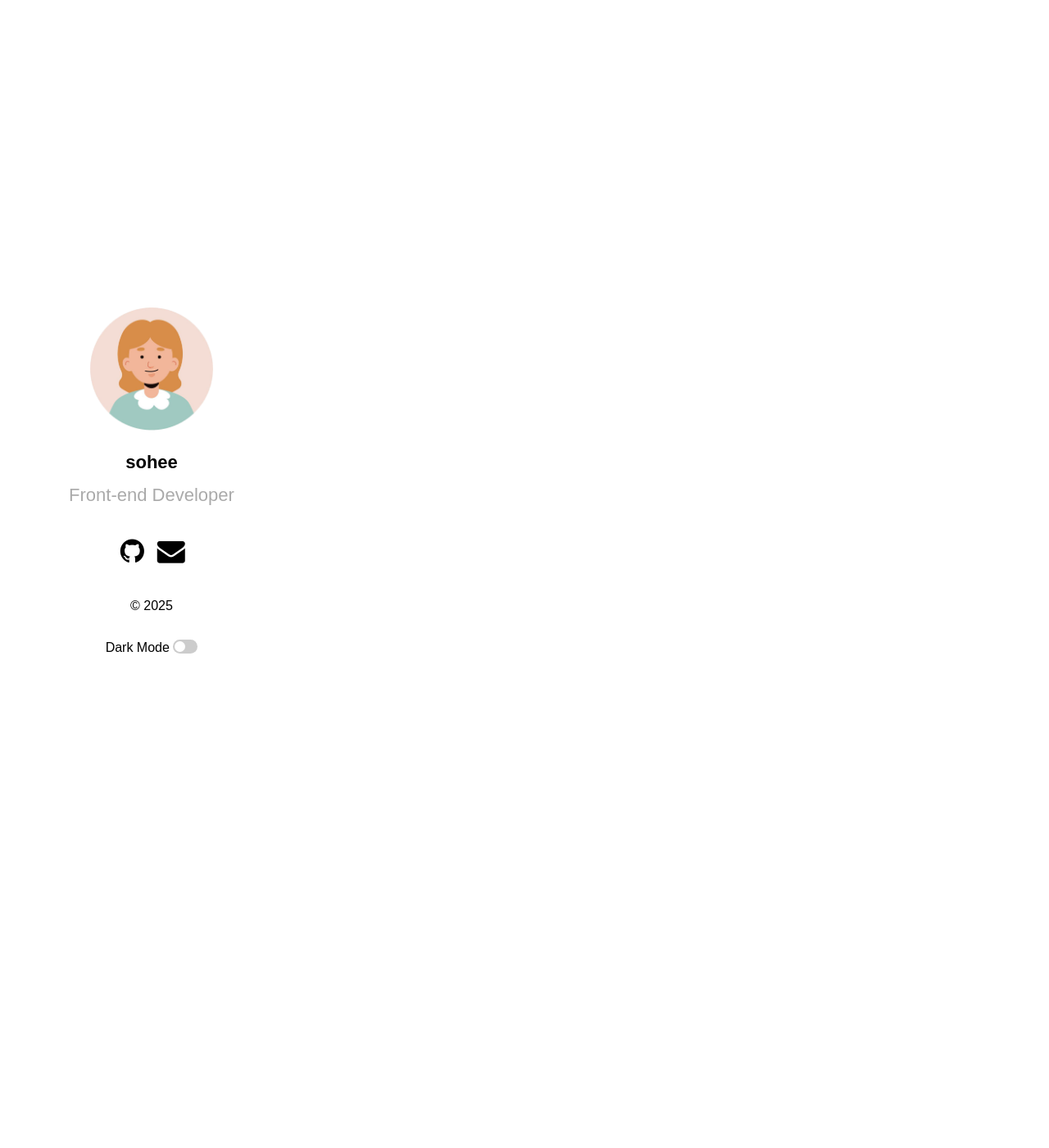
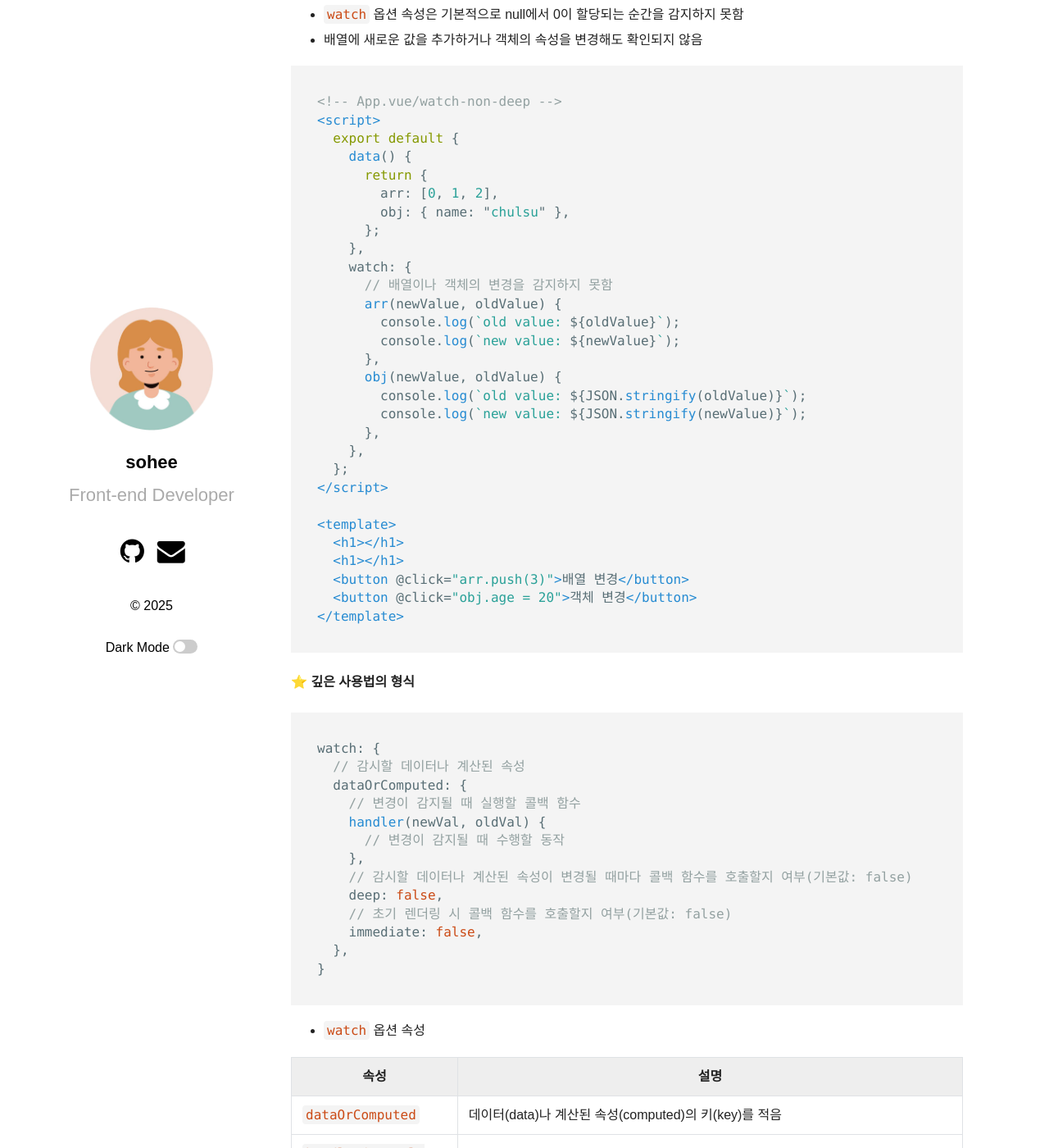
Before and after one commit to shkim00216/shkim00216.github.io, a Jekyll site: the page built from _posts/2025-10-01-vue2.md, in a window 1280 px wide and 1400 px high, scrolled down 29124 px. Shown: the whole window at 82% size. Built offline with Jekyll 4.4.1, drawn with Linux system fonts in a browser that asks for light colours; some web fonts are replaced; some of the changed text lies outside the part shown.

Commit message:
Update 2025-10-01-vue2.md

````diff
--- a/_posts/2025-10-01-vue2.md
+++ b/_posts/2025-10-01-vue2.md
@@ -219,7 +219,9 @@ createApp({
 
 ## [데이터 보간 사용하기]
 
-> **텍스트 보간** : 콧수염처럼 생긴 중괄호 두 쌍으로 표시하는 콧수염 문법으로 구성 {{ 데이터 속성 }}
+> **텍스트 보간** : 콧수염처럼 생긴 중괄호 두 쌍으로 표시하는 콧수염 문법으로 구성
+
+`{{ 데이터 속성 }}`
 
 ```html
 <!-- App.vue -->
@@ -1201,7 +1203,7 @@ v-for="(값, 키, 인덱스) in 객체" key="고유값"
 </script>
 
 <template>
-  <!-- 콘솔에는 한 번만 찍힘 => 캐싱된 값을 보여줌 -->
+  <!-- 콘솔에는 한 번만 찍힘 => 데이터 값이 변경되기 전까지 캐싱된 값을 보여줌 -->
   <h1>{{ fullName }}</h1>
   <h1>{{ fullName }}</h1>
 </template>
@@ -1221,8 +1223,8 @@ v-for="(값, 키, 인덱스) in 객체" key="고유값"
     computed: {
       evenSum() {
         return this.numArr
-          .filter((v) => v % 2 === 0)
-          .reduce((acc, cur) => acc + cur, 0);
+          .filter((v) => v % 2 === 0) // true값을 반환하는 모든 값으로 구성된 새 배열 생성
+          .reduce((acc, cur) => acc + cur, 0); // 이전값 + 현재값, 인덱스 0부터 계산된 값 저장
       },
     },
   };
@@ -1244,6 +1246,136 @@ v-for="(값, 키, 인덱스) in 객체" key="고유값"
 
 ### 기본 사용법
 
+- `watch` 옵션 속성은 데이터 속성과 같은 식별자를 사용하는 함수를 값으로 가짐
+
+```html
+<!-- App.vue/watch-shallow -->
+<script>
+  export default {
+    data() {
+      return {
+        inputStr: "",
+      };
+    },
+    watch: {
+      inputStr(newValue, oldValue) {
+        console.log(`old value : ${oldValue}`);
+        console.log(`new value : ${newValue}`);
+        // 콘솔 확인 시 이전 값과 새로운 값 출력
+      },
+    },
+  };
+</script>
+
+<template>
+  <input type="text" v-model="inputStr" />
+</template>
+```
+
+### 깊은 사용법
+
+- `watch` 옵션 속성은 기본적으로 null에서 0이 할당되는 순간을 감지하지 못함
+- 배열에 새로운 값을 추가하거나 객체의 속성을 변경해도 확인되지 않음
+
+```html
+<!-- App.vue/watch-non-deep -->
+<script>
+  export default {
+    data() {
+      return {
+        arr: [0, 1, 2],
+        obj: { name: "chulsu" },
+      };
+    },
+    watch: {
+      // 배열이나 객체의 변경을 감지하지 못함
+      arr(newValue, oldValue) {
+        console.log(`old value: ${oldValue}`);
+        console.log(`new value: ${newValue}`);
+      },
+      obj(newValue, oldValue) {
+        console.log(`old value: ${JSON.stringify(oldValue)}`);
+        console.log(`new value: ${JSON.stringify(newValue)}`);
+      },
+    },
+  };
+</script>
+
+<template>
+  <h1>{{ arr }}</h1>
+  <h1>{{ obj }}</h1>
+  <button @click="arr.push(3)">배열 변경</button>
+  <button @click="obj.age = 20">객체 변경</button>
+</template>
+```
+
+#### ⭐️ 깊은 사용법의 형식
+
+```javascript
+watch: {
+  // 감시할 데이터나 계산된 속성
+  dataOrComputed: {
+    // 변경이 감지될 때 실행할 콜백 함수
+    handler(newVal, oldVal) {
+      // 변경이 감지될 때 수행할 동작
+    },
+    // 감시할 데이터나 계산된 속성이 변경될 때마다 콜백 함수를 호출할지 여부(기본값: false)
+    deep: false,
+    // 초기 렌더링 시 콜백 함수를 호출할지 여부(기본값: false)
+    immediate: false,
+  },
+}
+```
+
+- `watch` 옵션 속성
+
+| 속성                      | 설명                                                                                                                                                                                                                                     |
+| ------------------------- | ---------------------------------------------------------------------------------------------------------------------------------------------------------------------------------------------------------------------------------------- |
+| `dataOrComputed`          | 데이터(data)나 계산된 속성(computed)의 키(key)를 적음                                                                                                                                                                                    |
+| `handler(newVal, oldVal)` | 변경 사항이 있을 때 실행할 함수를 정의, 새로운 값과 이전 값을 매개변수로 받음                                                                                                                                                            |
+| `deep`                    | 중첩된 객체 또는 배열의 내부 변경을 감시할지 설정, true면 감시하고 false면 감시하지 않음                                                                                                                                                 |
+| `immediate`               | 초기 렌더링 시 콜백 함수를 호출할지 설정, true면 호출하고 false면 호출하지 않음                                                                                                                                                          |
+| `flush`                   | 콜백 함수의 실행 타이밍을 결정, 데이터 변경이 뷰에 반영되고 콜백 함수가 호출되길 원하면 'post', 뷰에 반영되기 전에 콜백 함수부터 호출되길 원하면 'pre', 하나의 동작에 여러 번 변경되더라도 동기적으로 모든 변화를 감시하고 싶다면 'sync' |
+| `once`                    | true로 지정하면 변경 사항을 한 번만 감시                                                                                                                                                                                                 |
+
+```html
+<!-- App.vue/watch-deep -->
+<script>
+  export default {
+    data() {
+      return {
+        arr: [0, 1, 2],
+        obj: { name: "chulsu" },
+      };
+    },
+    watch: {
+      // 깊은 사용법 실행 - 객체나 배열의 변화 감시 가능
+      arr: {
+        handler(newValue, oldValue) {
+          console.log(`old value: ${oldValue}`);
+          console.log(`new value: ${newValue}`);
+        },
+        deep: true,
+      },
+      obj: {
+        handler(newValue, oldValue) {
+          console.log(`old value: ${oldValue}`);
+          console.log(`new value: ${newValue}`);
+        },
+        deep: true,
+      },
+    },
+  };
+</script>
+
+<template>
+  <h1>{{ arr }}</h1>
+  <h1>{{ obj }}</h1>
+  <button @click="arr.push(3)">배열 변경</button>
+  <button @click="obj.age = 20">객체 변경</button>
+</template>
+```
+
 ---
 
 # #스타일 다루기
````
